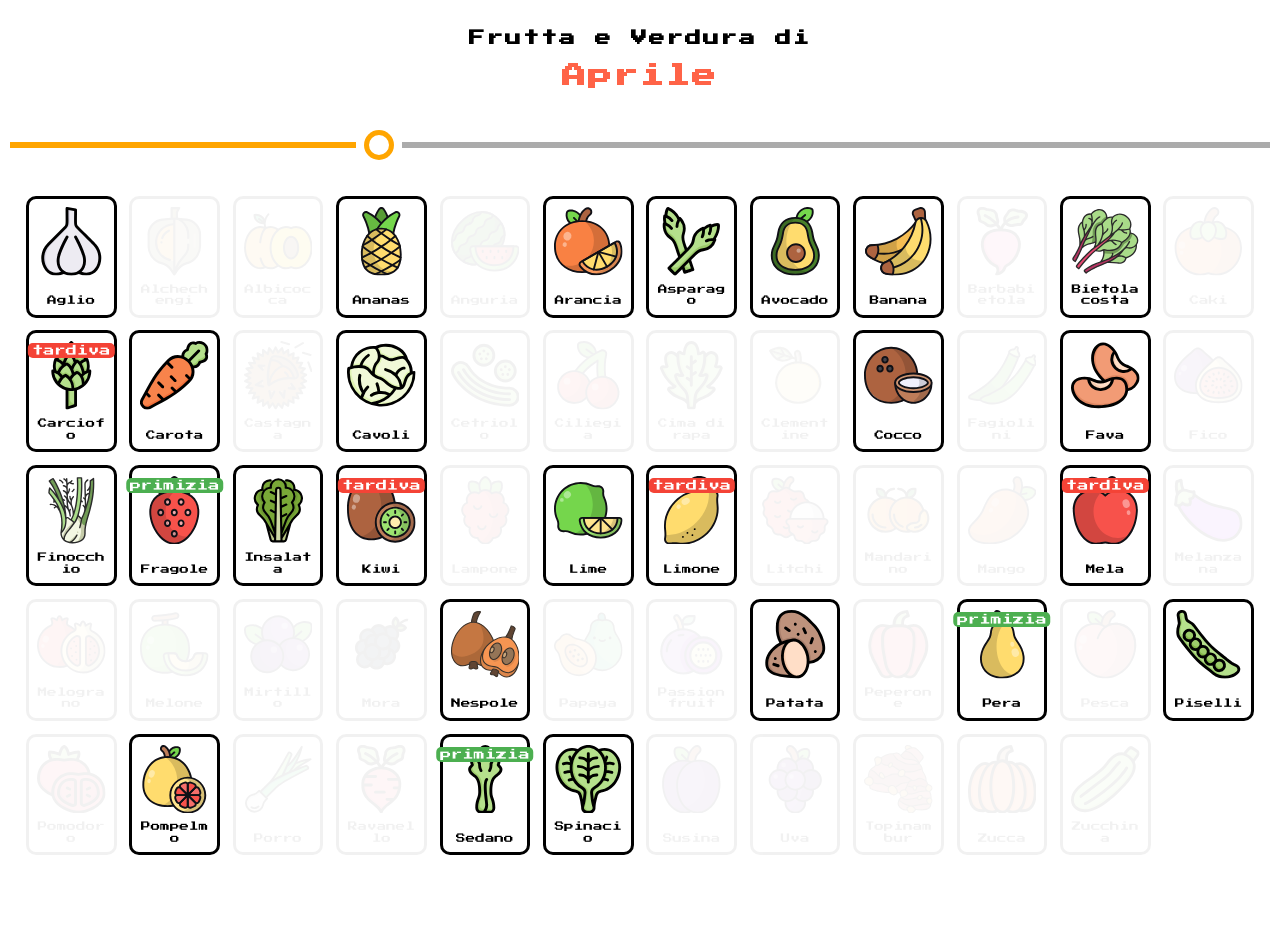
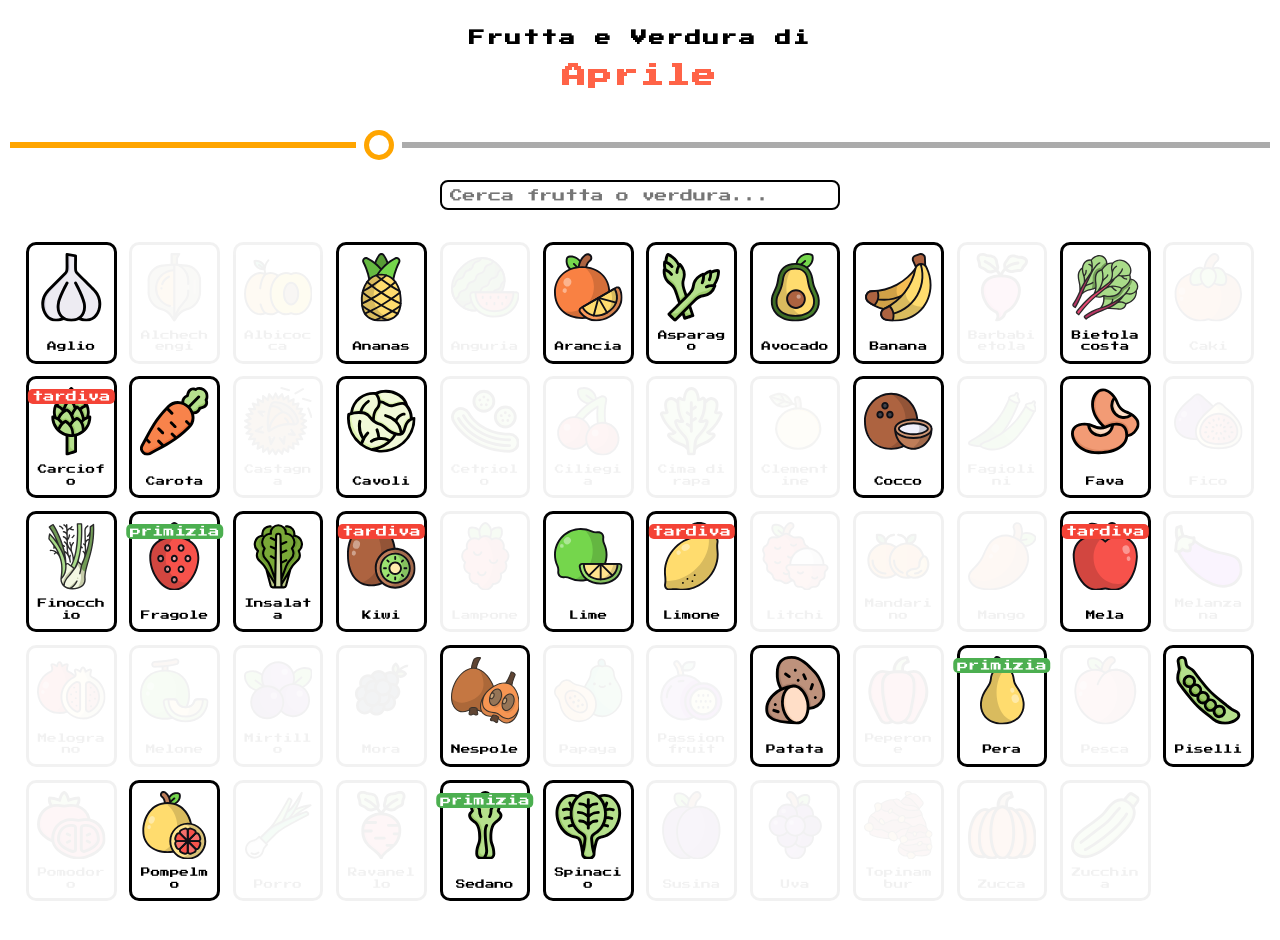
Before and after one commit to 483D8B/InSeasonNow, a plain HTML site: page index.html in a window 1280 px wide. Before the commit the page ends 897 px from the top, so only its background shows below. Drawn offline with Linux system fonts and the light colour scheme.

Commit message:
added search bar

```diff
--- a/index.html
+++ b/index.html
@@ -111,6 +111,18 @@
             padding: 0 3em;
         }
 
+        #search-input {
+            display: block;
+            margin: 0 auto 1rem auto;
+            padding: 0.5rem;
+            font-size: 0.8rem;
+            border: 2px solid black;
+            border-radius: 8px;
+            width: 80%;
+            max-width: 400px;
+        }
+
+
         input {
             --c: orange;
             /* active color */
@@ -202,6 +214,8 @@
         <span class="month-name"></span>
     </h1>
     <input type="range" id="month-slider" min="1" max="12" value="1">
+    <input type="text" id="search-input" placeholder="Cerca frutta o verdura..." />
+
     <div class="fruit-grid"></div>
 
 
@@ -898,10 +912,12 @@
         const monthSlider = document.getElementById('month-slider');
         const monthNameSpan = document.querySelector('#month-title .month-name');
 
-        function updateFruitDisplay(month) {
+        function updateFruitDisplay(month, searchTerm = '') {
             fruitGrid.innerHTML = '';
 
-            fruits.forEach(fruit => {
+            fruits
+                .filter(fruit => fruit.name.toLowerCase().includes(searchTerm.toLowerCase()))
+                .forEach(fruit => {
                     const fruitItem = document.createElement('div');
                     fruitItem.classList.add('fruit-item');
 
@@ -954,15 +970,27 @@
 
         monthSlider.addEventListener('input', (event) => {
             const selectedMonth = parseInt(event.target.value);
+            const searchTerm = searchInput.value;
             updateMonthName(selectedMonth);
-            updateFruitDisplay(selectedMonth); // Update fruits immediately on input change
+            updateFruitDisplay(selectedMonth, searchTerm);
         });
-
 
         monthSlider.addEventListener('change', (event) => {
             const selectedMonth = parseInt(event.target.value);
-            updateFruitDisplay(selectedMonth);
+            const searchTerm = searchInput.value;
+            updateFruitDisplay(selectedMonth, searchTerm);
         });
+
+
+
+        const searchInput = document.getElementById('search-input');
+
+        searchInput.addEventListener('input', () => {
+            const selectedMonth = parseInt(monthSlider.value);
+            const searchTerm = searchInput.value;
+            updateFruitDisplay(selectedMonth, searchTerm);
+        });
+
 
     </script>
 
```
Lines whose indentation alone changed are shown as unchanged.
